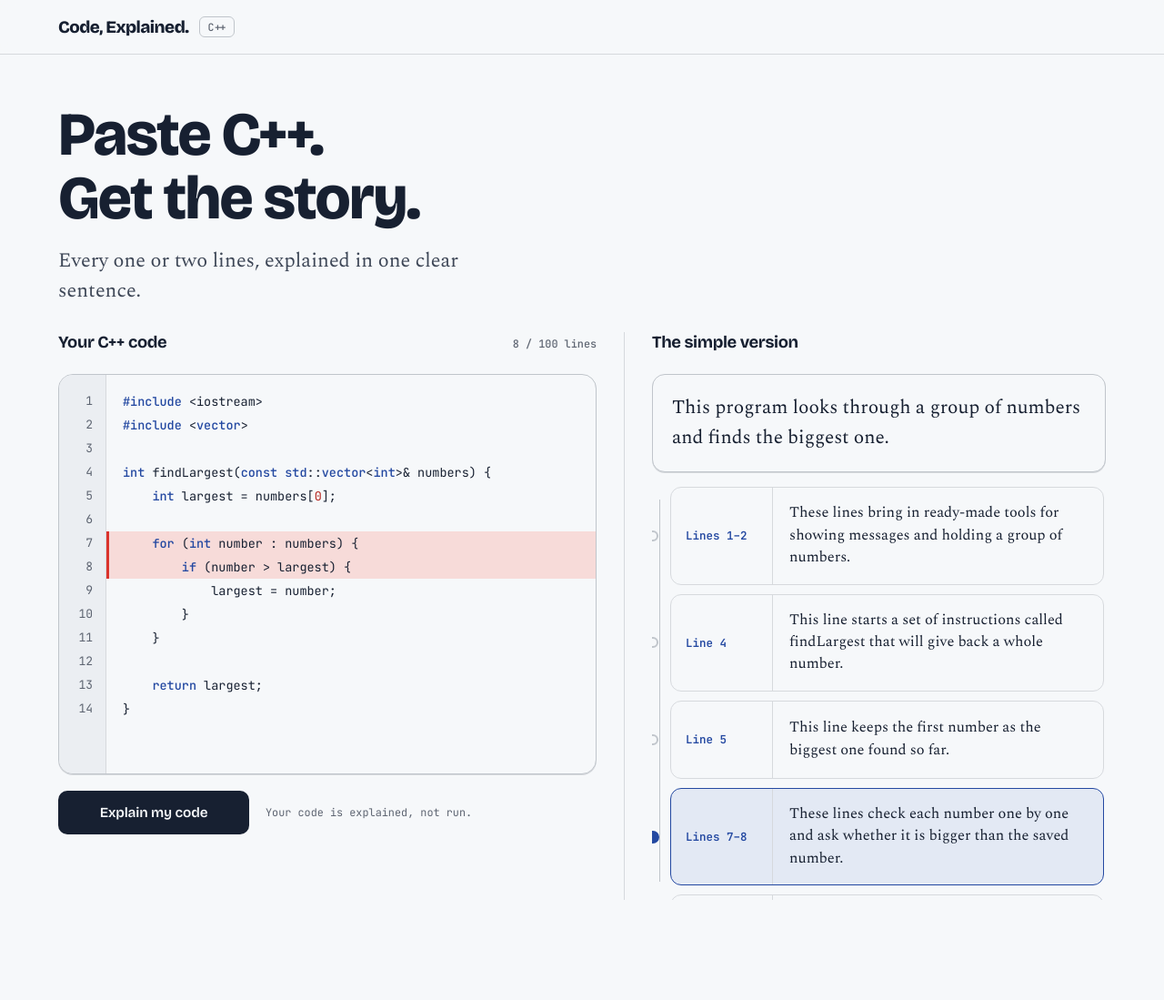
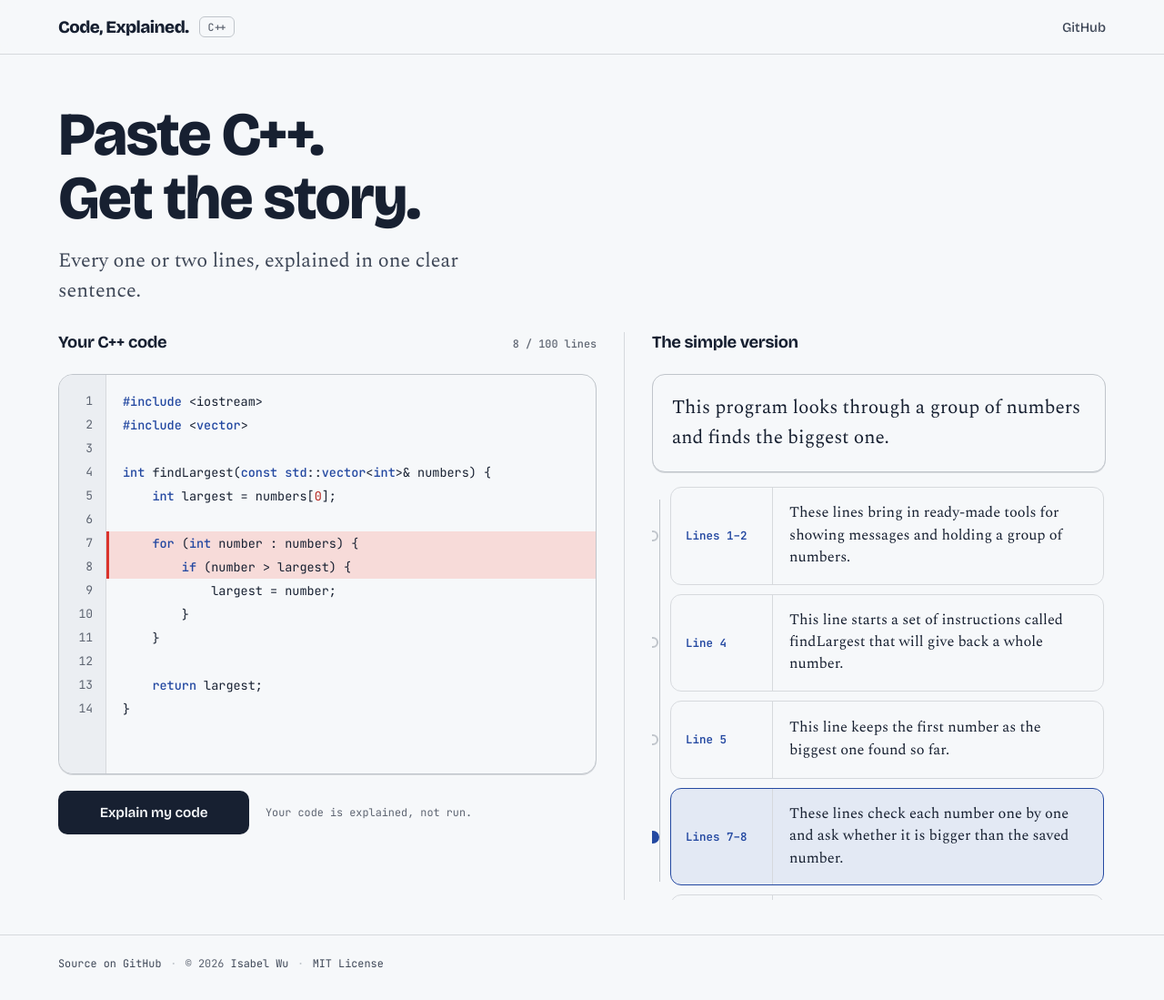
Before and after one commit to wuisabel-gif/code-explained, a React (Vite) app: page / in a window 1280 px wide. Shown: the whole page at 91% size. Before the commit the page ends 1027 px from the top, so only its background shows below. Built offline with nearby package versions, Linux system fonts and the light colour scheme; no server answers.

Commit message:
Add GitHub link and Isabel Wu MIT license footer

```diff
--- a/src/App.jsx
+++ b/src/App.jsx
@@ -256,6 +256,14 @@ export default function App() {
           Code, Explained.
         </a>
         <span className="header-chip">C++</span>
+        <a
+          className="header-github"
+          href="https://github.com/wuisabel-gif/code-explained"
+          rel="noopener noreferrer"
+          target="_blank"
+        >
+          GitHub
+        </a>
       </header>
 
       <main>
@@ -282,6 +290,39 @@ export default function App() {
           />
         </div>
       </main>
+
+      <footer className="site-footer">
+        <a
+          href="https://github.com/wuisabel-gif/code-explained"
+          rel="noopener noreferrer"
+          target="_blank"
+        >
+          Source on GitHub
+        </a>
+        <span className="footer-sep" aria-hidden="true">
+          ·
+        </span>
+        <span>
+          © 2026{" "}
+          <a
+            href="https://github.com/wuisabel-gif"
+            rel="noopener noreferrer"
+            target="_blank"
+          >
+            Isabel Wu
+          </a>
+        </span>
+        <span className="footer-sep" aria-hidden="true">
+          ·
+        </span>
+        <a
+          href="https://github.com/wuisabel-gif/code-explained/blob/main/LICENSE"
+          rel="noopener noreferrer"
+          target="_blank"
+        >
+          MIT License
+        </a>
+      </footer>
     </div>
   );
 }
--- a/src/styles.css
+++ b/src/styles.css
@@ -106,6 +106,23 @@ a:focus-visible {
   font-size: 0.72rem;
   font-weight: 500;
   white-space: nowrap;
+}
+
+.header-github {
+  margin-left: auto;
+  color: var(--ink-soft);
+  font-family: var(--display);
+  font-size: 0.92rem;
+  font-weight: 500;
+  text-decoration: none;
+  transition:
+    color 0.2s var(--ease),
+    transform 0.2s var(--ease);
+}
+
+.header-github:hover {
+  color: var(--ink);
+  transform: translateY(-1px);
 }
 
 main {
@@ -538,6 +555,32 @@ main {
   width: 82%;
 }
 
+.site-footer {
+  display: flex;
+  flex-wrap: wrap;
+  align-items: center;
+  gap: 0.45rem 0.15rem;
+  padding: 1.4rem var(--pad) 2rem;
+  border-top: 1px solid var(--line);
+  color: var(--muted);
+  font-family: var(--mono);
+  font-size: 0.74rem;
+}
+
+.site-footer a {
+  color: var(--ink-soft);
+  text-decoration: none;
+}
+
+.site-footer a:hover {
+  color: var(--brand);
+}
+
+.footer-sep {
+  margin: 0 0.45rem;
+  color: var(--line-2);
+}
+
 @keyframes spin {
   to {
     transform: rotate(360deg);
```
Also changed, not shown: 2 other files (tests, documents, lock files or other folders).
